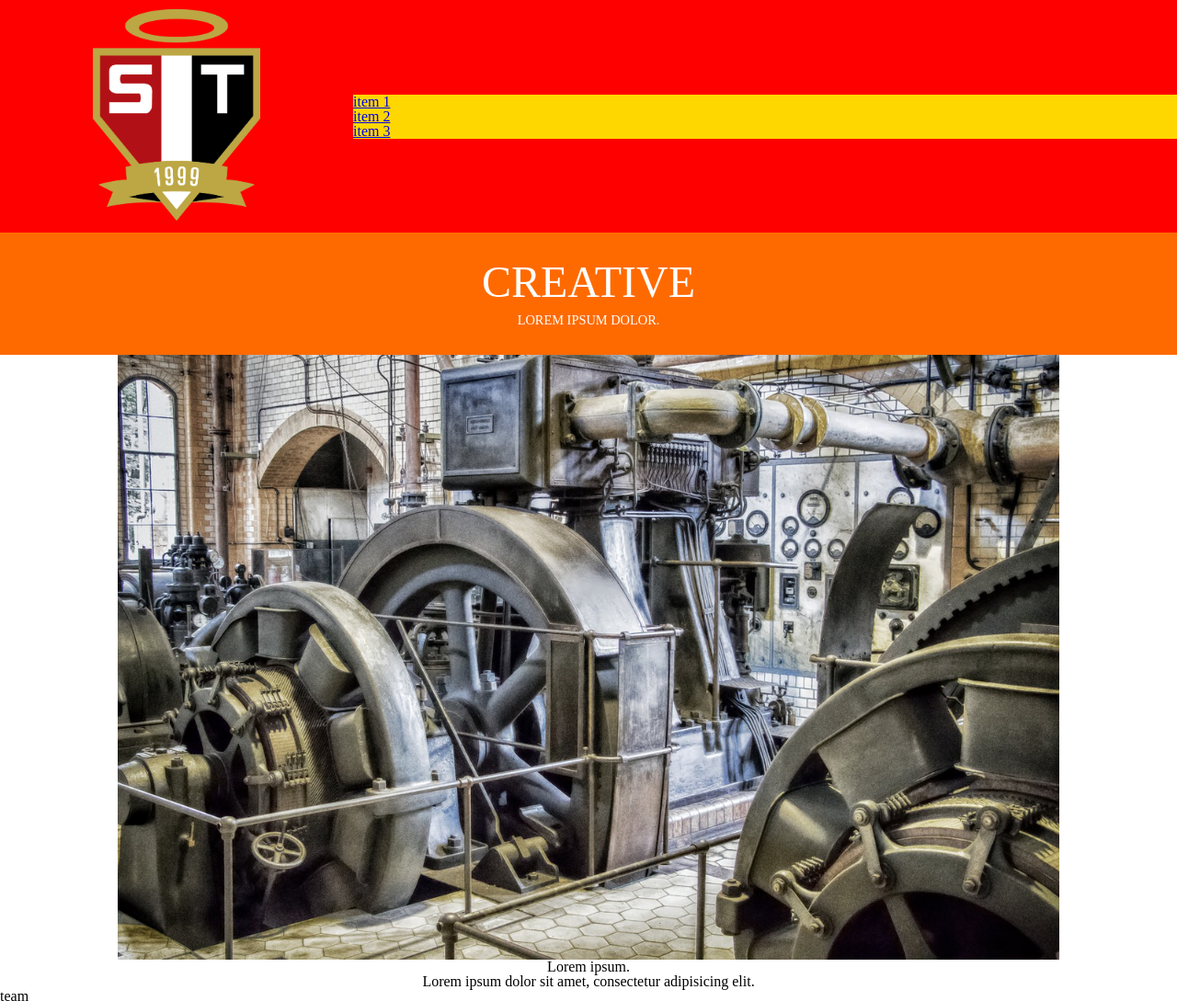
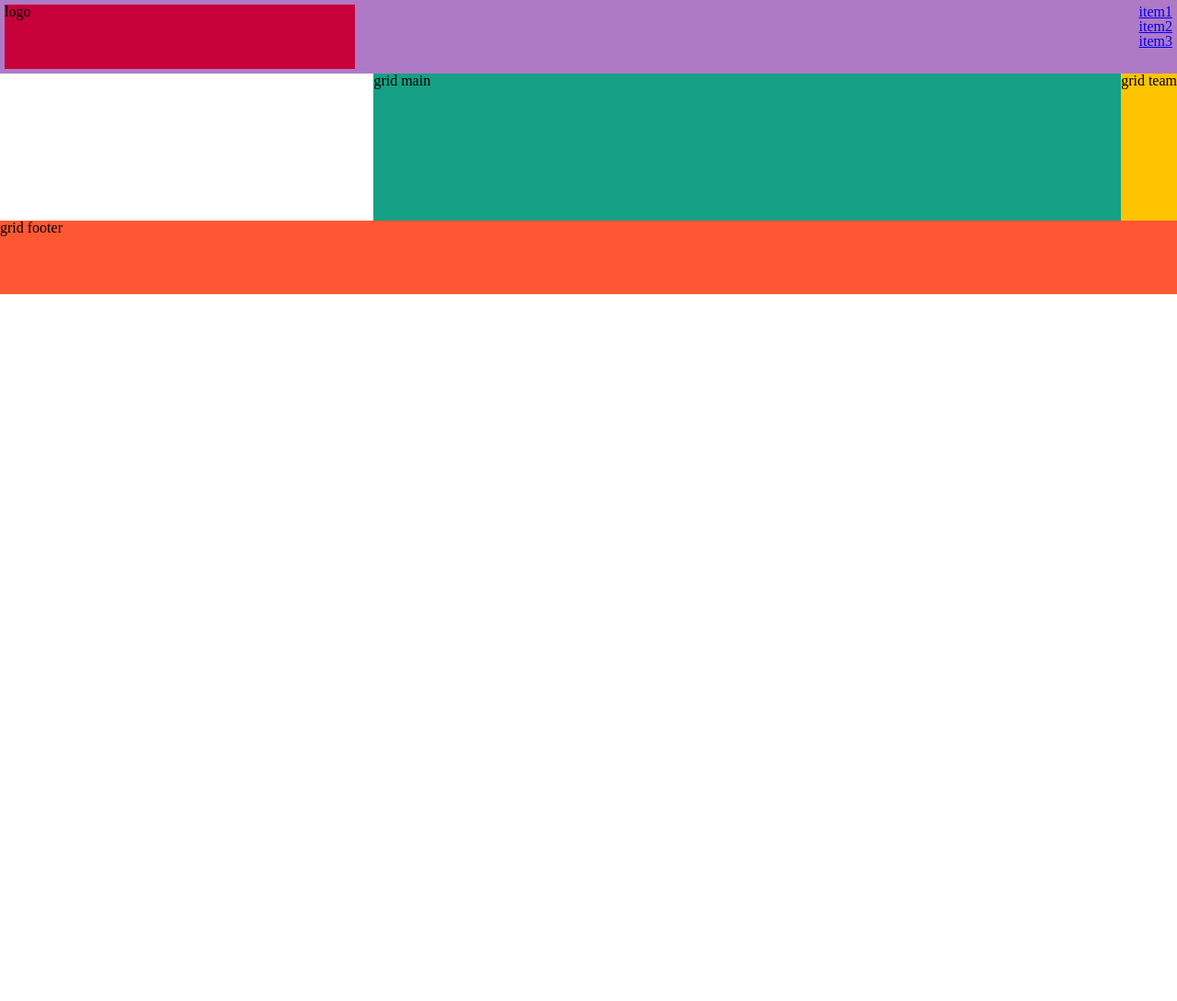
Before and after one commit to cristianoMelo86/flexbox, a website: page src/index.html in a window 1280 px wide. Shown: the top 1089 px of the page at 92% size. After the commit the page ends 800 px from the top, so only its background shows below. Drawn offline with Linux system fonts and the light colour scheme.

Commit message:
update css grid

```diff
--- a/src/index.html
+++ b/src/index.html
@@ -9,43 +9,32 @@
 </head>
 <body>
 
-	<div class="grid-container">
-		<nav class="nav">
+	<div class="wrapper">
+		<header class="header">
 			<h1>
-				<img src="../dist/img/SPFC_ST_LOGOMARCA_1.png" alt="">
+				logo
 			</h1>
-			<ul class="navbar">
-				<li><a href="#">item 1</a></li>
-				<li><a href="#">item 2</a></li>
-				<li><a href="#">item 3</a></li>
-			</ul>
-		</nav> <!-- navigation -->
 
-		<main class="content">
-			<div class="wrapper-content">
-				<h2>creative</h2>
-				<p>Lorem ipsum dolor.</p>
-			</div>
-		</main> <!-- main -->
+			<nav>
+				<ul>
+					<li><a href="#">item1</a></li>
+					<li><a href="#">item2</a></li>
+					<li><a href="#">item3</a></li>
+				</ul>
+			</nav>
+		</header><!-- header -->
 
-		<section class="portfolio">
-			<div class="photo-portfolio">
-				<img src="../dist/img/bg.jpg" alt="">
-				<h3>Lorem ipsum.</h3>
-				<p>Lorem ipsum dolor sit amet, consectetur adipisicing elit.</p>
-			</div>
-		</section> <!-- section -->
-
-
+		<main class="main">
+			grid main
+		</main><!-- main -->
 
 		<section class="team">
-			<p>team</p>
-		</section> <!-- team -->
+			grid team
+		</section><!-- team -->
 
 		<footer class="footer">
-			<p>footer</p>
-		</footer> <!-- footer -->
-
+			grid footer
+		</footer><!-- footer -->
 	</div>
 </body>
 </html>
--- a/src/scss/_grid.scss
+++ b/src/scss/_grid.scss
@@ -1,31 +1,75 @@
-.grid-container{
+.wrapper{
 	display: grid;
-	grid-template-columns: auto;
-	grid-template-rows: auto;
+	grid-template-columns: 1fr;
+	grid-auto-rows: 80px;
 	grid-template-areas:
-		"nav"
-		"content"
-		"portfolio"
+		"header"
+		"main"
 		"team"
 		"footer";
 }
 
-.nav{
-	grid-area: nav;
+.header{
+	grid-area: header;
+	background-color: #AF7AC5;
+	display: flex;
+	justify-content: space-between;
+	padding: 5px;
+	h1{
+		background-color: #C70039;
+		width: 30%;
+	}
 }
 
-.content{
-	grid-area: content;
-}
-
-.portfolio{
-	grid-area: portfolio;
+.main{
+	grid-area: main;
+	background-color: #16A085;
 }
 
 .team{
 	grid-area: team;
+	background-color: #FFC300;
 }
 
 .footer{
 	grid-area: footer;
+	background-color: #FF5733;
 }
+
+
+
+
+
+
+
+
+
+
+
+
+/*  tablet 768px*/
+@media (min-width: 768px){
+	.wrapper{
+		grid-template-columns: 5% repeat(4, 1fr) 5%;
+		grid-template-areas:
+			"header header header header header header"
+			".	main main team team ."
+			".	main main team team ."
+			"footer footer footer footer footer footer"
+			;
+
+	}
+}
+
+
+
+
+
+/*  desktop 1024px*/
+@media (min-width: 1024px){
+	.wrapper{
+		display: grid;
+		grid-template-columns: 1fr 1fr 1fr;
+		grid-auto-rows: 80px;
+	}
+}
--- a/src/scss/style.scss
+++ b/src/scss/style.scss
@@ -1,29 +1,2 @@
 @import './src/scss/reset.scss';
 @import './src/scss/_grid.scss';
-@import './src/scss/_nav.scss';
-@import './src/scss/_content.scss';
-
-.portfolio{
-	display: flex;
-
-	justify-content:center;
-	width: 100%;
-
-	.photo-portfolio{
-		display: flex;
-		flex-direction: column;
-		align-items: center;
-		width: 80%;
-
-		img{
-			max-width: 100%;
-		}
-
-
-		p{
-			font-size: 1rem;
-			align-self: center;
-			text-align: center;
-		}
-	}
-}
```
Also changed, not shown: dist/css/style.css, dist/index.html.
